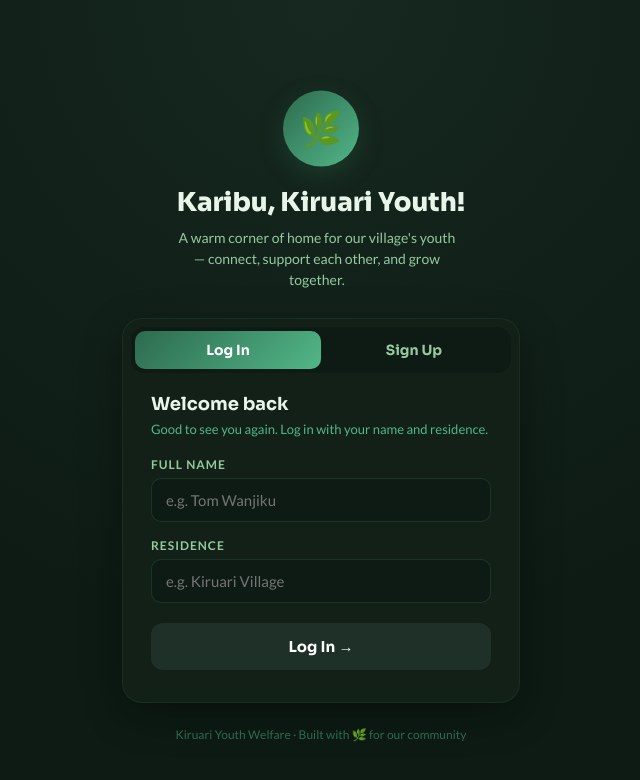
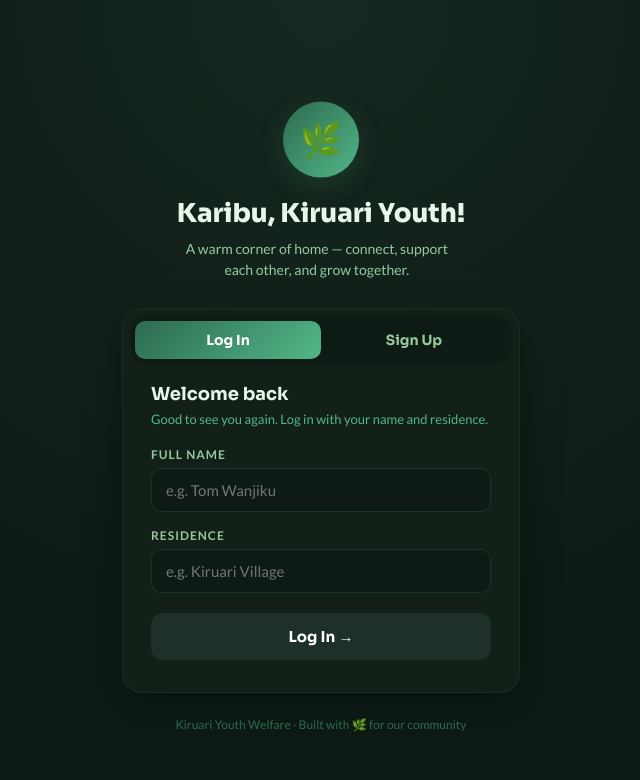
Before and after one commit to Davemiracle01/kiruari-youth-welfare-, a Next.js app: page /signup in a window 1280 px wide. Shown: the top 780 px of the page, without its empty margins (319-959 px from the left). Built offline with nearby package versions, Linux system fonts and the light colour scheme; no server answers.

Commit message:
Refine welcome message in signup page

```diff
--- a/app/signup/page.js
+++ b/app/signup/page.js
@@ -161,7 +161,7 @@ export default function LoginPage() {
           Karibu, Kiruari Youth!
         </h1>
         <p style={{ fontFamily: "'Lato', sans-serif", color: '#95C9A0', margin: '8px 0 0', fontSize: 14, maxWidth: 280, lineHeight: 1.5 }}>
-          A warm corner of home for our village's youth — connect, support each other, and grow together.
+          A warm corner of home — connect, support each other, and grow together.
         </p>
       </div>
 
```
